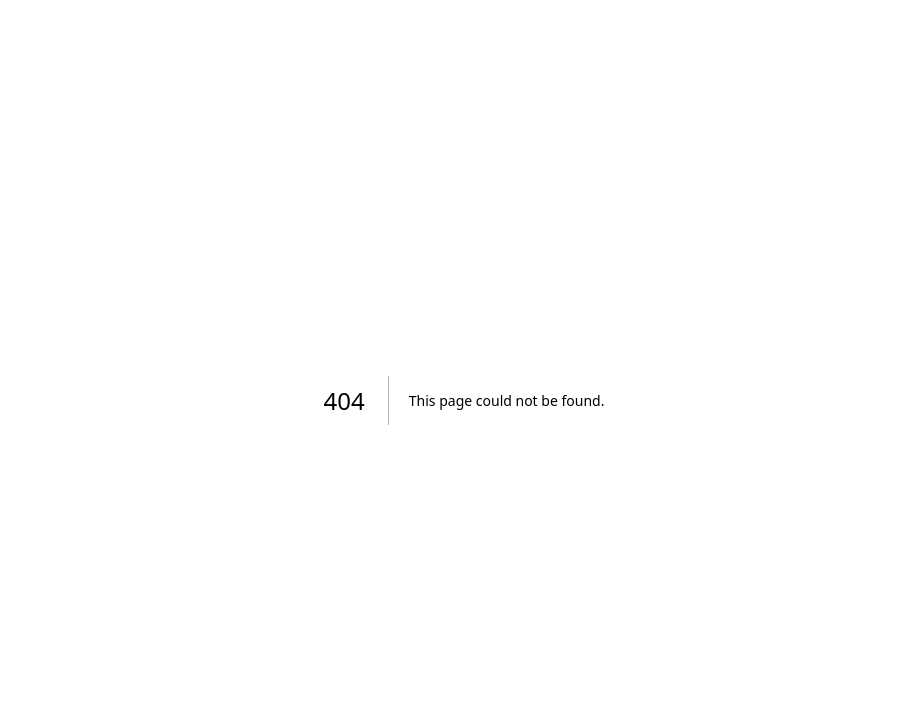
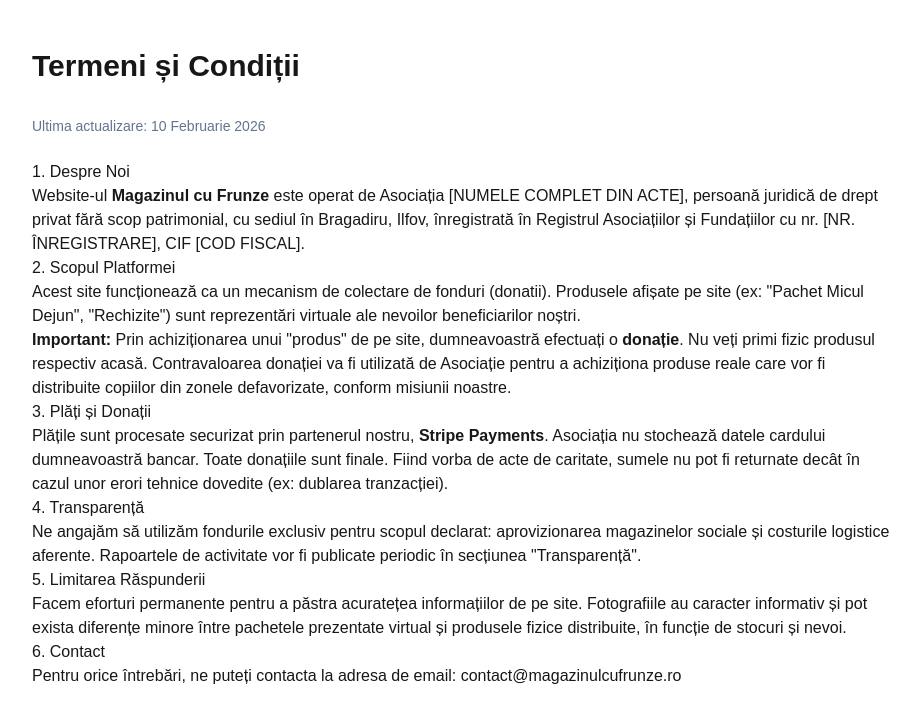
Before and after one commit to joahn3/magazinul-cu-frunze, a Next.js app in the folder leaf-store/: page /termeni in a window 1280 px wide. Before the commit this address had no page. Shown: the top 722 px of the page, without its empty margins (176-1096 px from the left). Built offline with nearby package versions, Linux system fonts and the light colour scheme.

Commit message:
Create page.tsx

```diff
--- /dev/null
+++ b/leaf-store/app/termeni/page.tsx
@@ -0,0 +1,49 @@
+// app/termeni/page.tsx
+export default function Terms() {
+  return (
+    <div className="max-w-4xl mx-auto px-4 py-12 prose prose-slate">
+      <h1 className="text-3xl font-bold mb-8">Termeni și Condiții</h1>
+      <p className="text-sm text-slate-500 mb-6">Ultima actualizare: 10 Februarie 2026</p>
+
+      <h3>1. Despre Noi</h3>
+      <p>
+        Website-ul <strong>Magazinul cu Frunze</strong> este operat de Asociația [NUMELE COMPLET DIN ACTE],
+        persoană juridică de drept privat fără scop patrimonial, cu sediul în Bragadiru, Ilfov,
+        înregistrată în Registrul Asociațiilor și Fundațiilor cu nr. [NR. ÎNREGISTRARE], CIF [COD FISCAL].
+      </p>
+
+      <h3>2. Scopul Platformei</h3>
+      <p>
+        Acest site funcționează ca un mecanism de colectare de fonduri (donatii). Produsele afișate pe site
+        (ex: "Pachet Micul Dejun", "Rechizite") sunt reprezentări virtuale ale nevoilor beneficiarilor noștri.
+      </p>
+      <p>
+        <strong>Important:</strong> Prin achiziționarea unui "produs" de pe site, dumneavoastră efectuați o <strong>donație</strong>.
+        Nu veți primi fizic produsul respectiv acasă. Contravaloarea donației va fi utilizată de Asociație pentru a achiziționa
+        produse reale care vor fi distribuite copiilor din zonele defavorizate, conform misiunii noastre.
+      </p>
+
+      <h3>3. Plăți și Donații</h3>
+      <p>
+        Plățile sunt procesate securizat prin partenerul nostru, <strong>Stripe Payments</strong>.
+        Asociația nu stochează datele cardului dumneavoastră bancar.
+        Toate donațiile sunt finale. Fiind vorba de acte de caritate, sumele nu pot fi returnate decât în cazul unor erori tehnice dovedite (ex: dublarea tranzacției).
+      </p>
+
+      <h3>4. Transparență</h3>
+      <p>
+        Ne angajăm să utilizăm fondurile exclusiv pentru scopul declarat: aprovizionarea magazinelor sociale și costurile logistice aferente.
+        Rapoartele de activitate vor fi publicate periodic în secțiunea "Transparență".
+      </p>
+
+      <h3>5. Limitarea Răspunderii</h3>
+      <p>
+        Facem eforturi permanente pentru a păstra acuratețea informațiilor de pe site. Fotografiile au caracter informativ
+        și pot exista diferențe minore între pachetele prezentate virtual și produsele fizice distribuite, în funcție de stocuri și nevoi.
+      </p>
+
+      <h3>6. Contact</h3>
+      <p>Pentru orice întrebări, ne puteți contacta la adresa de email: contact@magazinulcufrunze.ro</p>
+    </div>
+  );
+}
```
